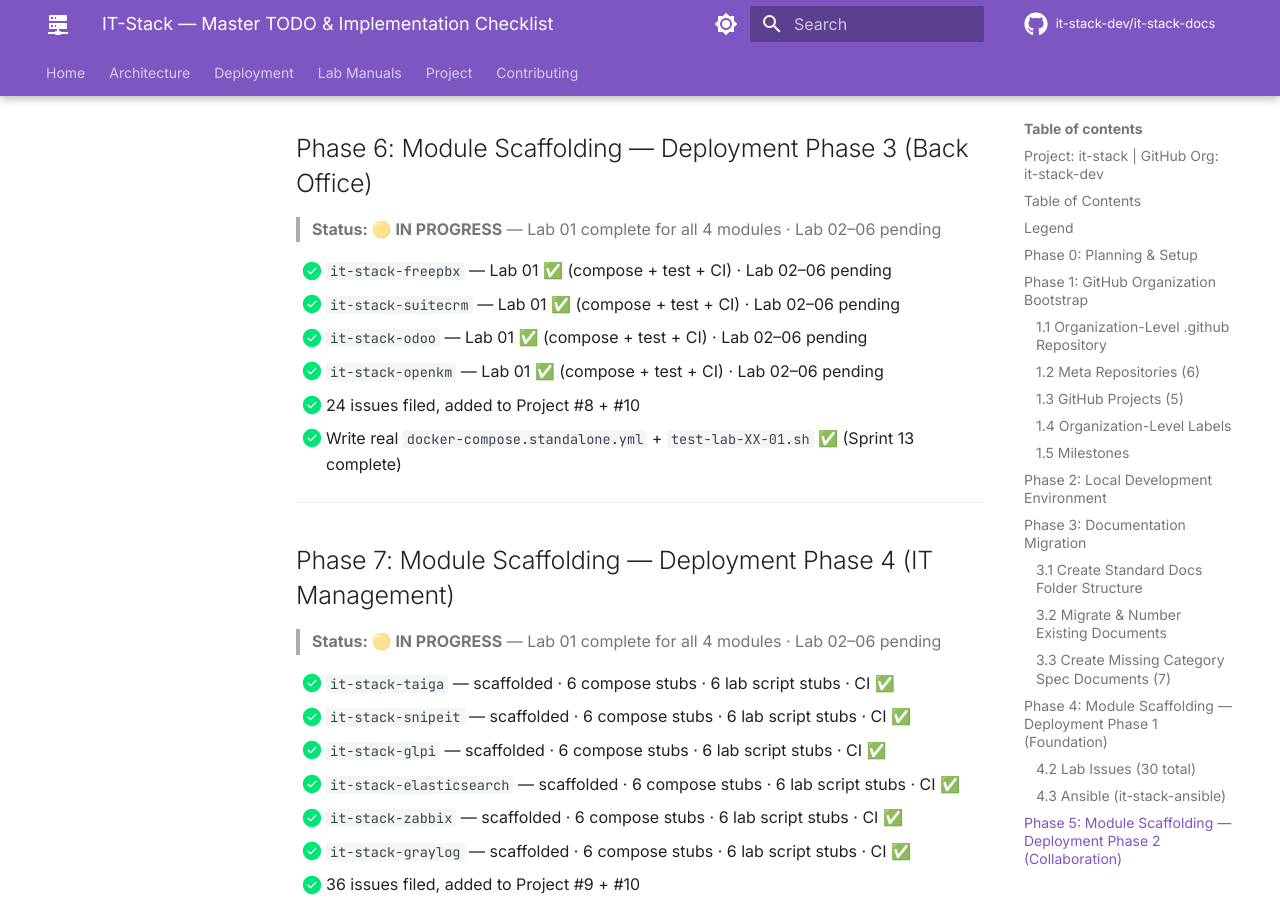
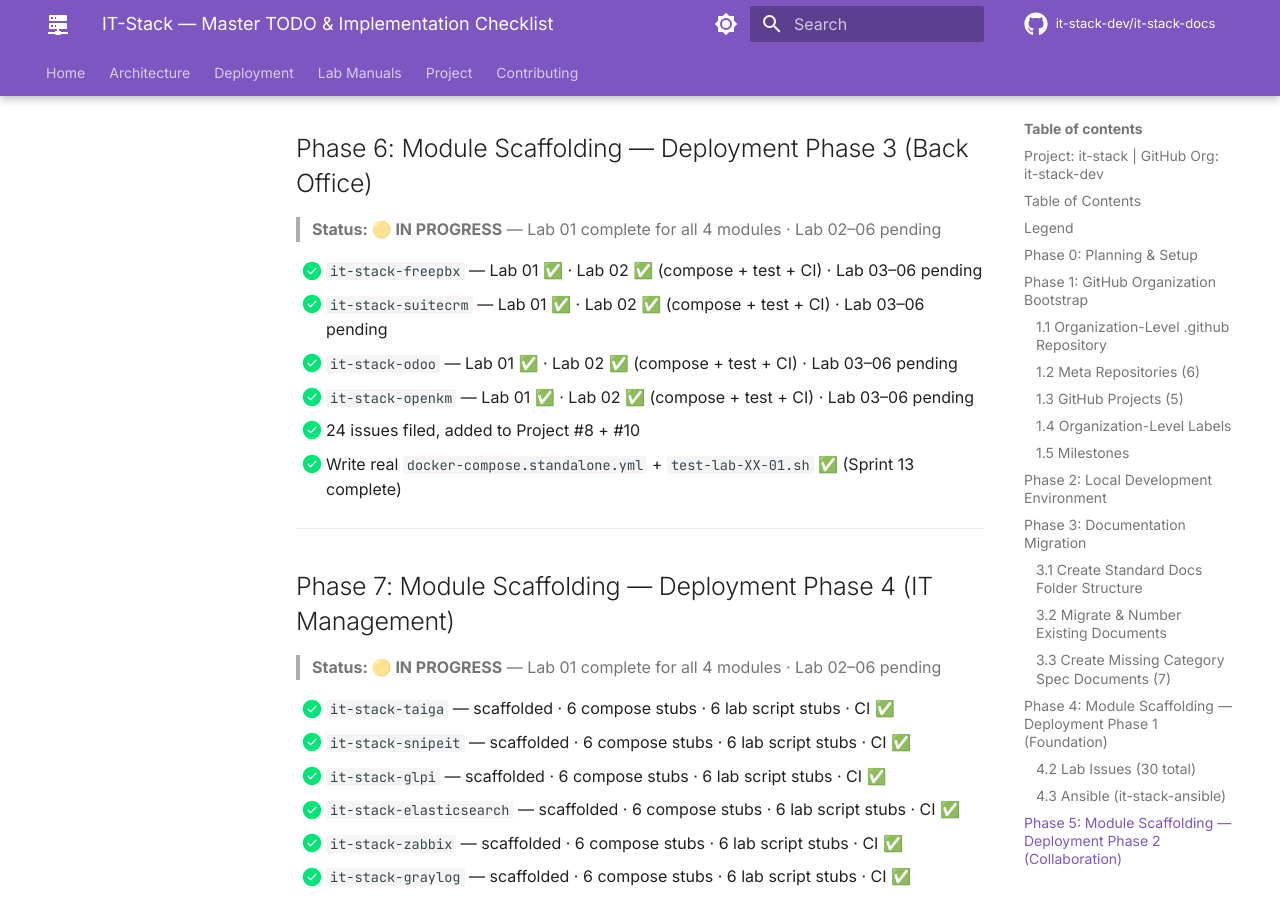
Before and after one commit to it-stack-dev/it-stack-docs, an MkDocs documentation site: the page built from docs/IT-STACK-TODO.md, in a window 1280 px wide and 900 px high, scrolled down 7440 px. Built offline with MkDocs 1.6.1 and Material for MkDocs 9.7.7, drawn with Linux system fonts in a browser that asks for light colours; comment, search, counter and statistics services are not loaded; some of the changed text lies outside the part shown.

Commit message:
docs: Phase 3 Lab 02 complete -- 68/120 labs (56.7%), CHANGELOG v1.10.0, Sprint 14 done

```diff
--- a/docs/IT-STACK-TODO.md
+++ b/docs/IT-STACK-TODO.md
@@ -223,10 +223,10 @@ All 5 repos have:
 
 > **Status: 🟡 IN PROGRESS** — Lab 01 complete for all 4 modules · Lab 02–06 pending
 
-- [x] `it-stack-freepbx` — Lab 01 ✅ (compose + test + CI) · Lab 02–06 pending
-- [x] `it-stack-suitecrm` — Lab 01 ✅ (compose + test + CI) · Lab 02–06 pending
-- [x] `it-stack-odoo` — Lab 01 ✅ (compose + test + CI) · Lab 02–06 pending
-- [x] `it-stack-openkm` — Lab 01 ✅ (compose + test + CI) · Lab 02–06 pending
+- [x] `it-stack-freepbx` — Lab 01 ✅ · Lab 02 ✅ (compose + test + CI) · Lab 03–06 pending
+- [x] `it-stack-suitecrm` — Lab 01 ✅ · Lab 02 ✅ (compose + test + CI) · Lab 03–06 pending
+- [x] `it-stack-odoo` — Lab 01 ✅ · Lab 02 ✅ (compose + test + CI) · Lab 03–06 pending
+- [x] `it-stack-openkm` — Lab 01 ✅ · Lab 02 ✅ (compose + test + CI) · Lab 03–06 pending
 - [x] 24 issues filed, added to Project #8 + #10
 - [x] Write real `docker-compose.standalone.yml` + `test-lab-XX-01.sh` ✅ (Sprint 13 complete)
 
@@ -315,16 +315,16 @@ All 5 repos have:
 | Module | Lab 01 | Lab 02 | Lab 03 | Lab 04 | Lab 05 | Lab 06 |
 |--------|--------|--------|--------|--------|--------|--------|
 | 09 · iRedMail | [x] | [x] | [x] | [x] | [x] | [x] |
-| 10 · FreePBX | [x] | [ ] | [ ] | [ ] | [ ] | [ ] |
+| 10 · FreePBX | [x] | [x] | [ ] | [ ] | [ ] | [ ] |
 | 11 · Zammad | [x] | [x] | [x] | [x] | [x] | [x] |
 
 ### Category 05: Business Systems
 
 | Module | Lab 01 | Lab 02 | Lab 03 | Lab 04 | Lab 05 | Lab 06 |
 |--------|--------|--------|--------|--------|--------|--------|
-| 12 · SuiteCRM | [x] | [ ] | [ ] | [ ] | [ ] | [ ] |
-| 13 · Odoo | [x] | [ ] | [ ] | [ ] | [ ] | [ ] |
-| 14 · OpenKM | [x] | [ ] | [ ] | [ ] | [ ] | [ ] |
+| 12 · SuiteCRM | [x] | [x] | [ ] | [ ] | [ ] | [ ] |
+| 13 · Odoo | [x] | [x] | [ ] | [ ] | [ ] | [ ] |
+| 14 · OpenKM | [x] | [x] | [ ] | [ ] | [ ] | [ ] |
 
 ### Category 06: IT & Project Management
 
@@ -473,10 +473,11 @@ All 5 repos have:
 | ~~Sprint 11~~ | ~~Phase 2 Lab 05 (integrations)~~ | ~~nextcloud·mattermost·jitsi·iredmail·zammad Lab 05~~ ✅ |
 | ~~Sprint 12~~ | ~~Phase 2 Lab 06 (production deployment)~~ | ~~nextcloud·mattermost·jitsi·iredmail·zammad Lab 06~~ ✅ · Phase 2 COMPLETE 🎉 |
 | Sprint 13 ✅ | Phase 3 Lab 01 (standalone) | freepbx·suitecrm·odoo·openkm Lab 01 done |
-| Next session | Phase 3 Lab 02 (external deps) | freepbx·suitecrm·odoo·openkm Lab 02 |
+| Next session | Phase 3 Lab 03 (advanced features) | freepbx·suitecrm·odoo·openkm Lab 03 |
+| Sprint 14 ✅ | Phase 3 Lab 02 (external deps) | freepbx·suitecrm·odoo·openkm Lab 02 done |
 
 ---
 
-**Document Version:** 1.8
+**Document Version:** 1.9
 **Project:** IT-Stack | **Org:** it-stack-dev
-**Last Updated:** 2026-03-01 — Phase 3 Lab 01 COMPLETE (64/120 labs, 53.3%) — Sprint 13 done ✅
+**Last Updated:** 2026-03-01 — Phase 3 Lab 02 COMPLETE (68/120 labs, 56.7%) — Sprint 14 done ✅
```
Also changed, not shown: other parts of docs/IT-STACK-TODO.md (+1 -1 lines), CHANGELOG.md (+31 -2 lines).
